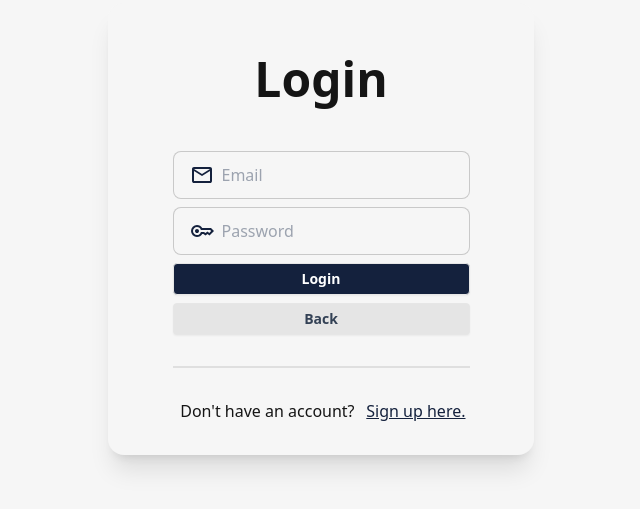
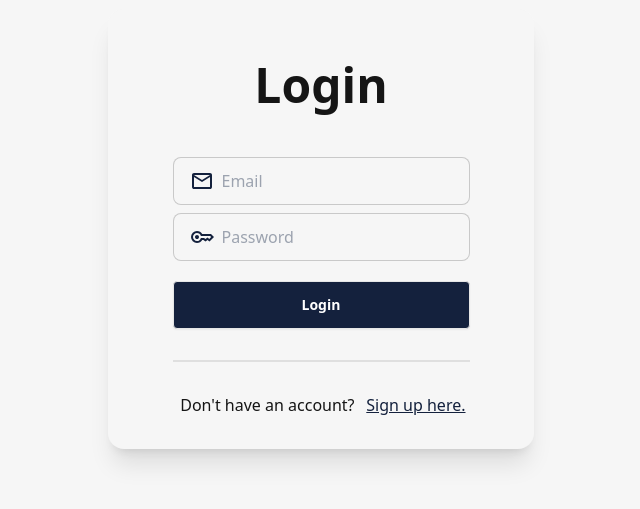
Before and after one commit to RobJinon/mobile-data-tracker, a React (Vite) app: page / in a window 1280 px wide. Shown: the part 171-680 px from the top of the page, without its empty margins (319-959 px from the left). Built offline with nearby package versions, Linux system fonts and the light colour scheme; no server answers.

Commit message:
Updated Login page: removed back button; Updated Navbar to navigate to login page if logged out

```diff
--- a/src/components/Navbar.jsx
+++ b/src/components/Navbar.jsx
@@ -1,6 +1,6 @@
 import React from 'react';
 import MenuIcon from '@mui/icons-material/Menu';
-import { Link } from 'react-router-dom';
+import { Link, useNavigate } from 'react-router-dom';
 import Sidebar from './Sidebar';
 import { auth } from '../firebase';
 import { useEffect, useState } from 'react';
@@ -8,12 +8,16 @@ import { getAuth, onAuthStateChanged } from 'firebase/auth';
 
 function Navbar({ onActiveISPChange, ispList, activeISP }) {
 
-    const [isLoggedIn, setIsLoggedIn] = useState(false)
+    const [isLoggedIn, setIsLoggedIn] = useState(false);
+    const navigate = useNavigate();
 
     const handleLogout = () => {
         auth.signOut().catch((error) => {
             console.error('Error signing out:', error);
           });
+
+        console.log('User logged out');
+        navigate('/');
 
     }
 
--- a/src/components/signin_signup/Login.jsx
+++ b/src/components/signin_signup/Login.jsx
@@ -88,11 +88,11 @@ function Login(props) {
                         }
                     </label>
 
-                    <button className="btn btn-sm bg-[#14213D] rounded text-white" onClick={loginWithUsernameAndPassword}>Login</button>
+                    <button className="btn mt-3 bg-[#14213D] rounded text-white" onClick={loginWithUsernameAndPassword}>Login</button>
 
-                    <Link to='/' >
+                    {/* <Link to='/' >
                         <button className="btn btn-sm bg-[#E5E5E5] w-full rounded text-slate-700">Back</button>
-                    </Link>
+                    </Link> */}
 
                     <div className='divider'></div>
 
```
